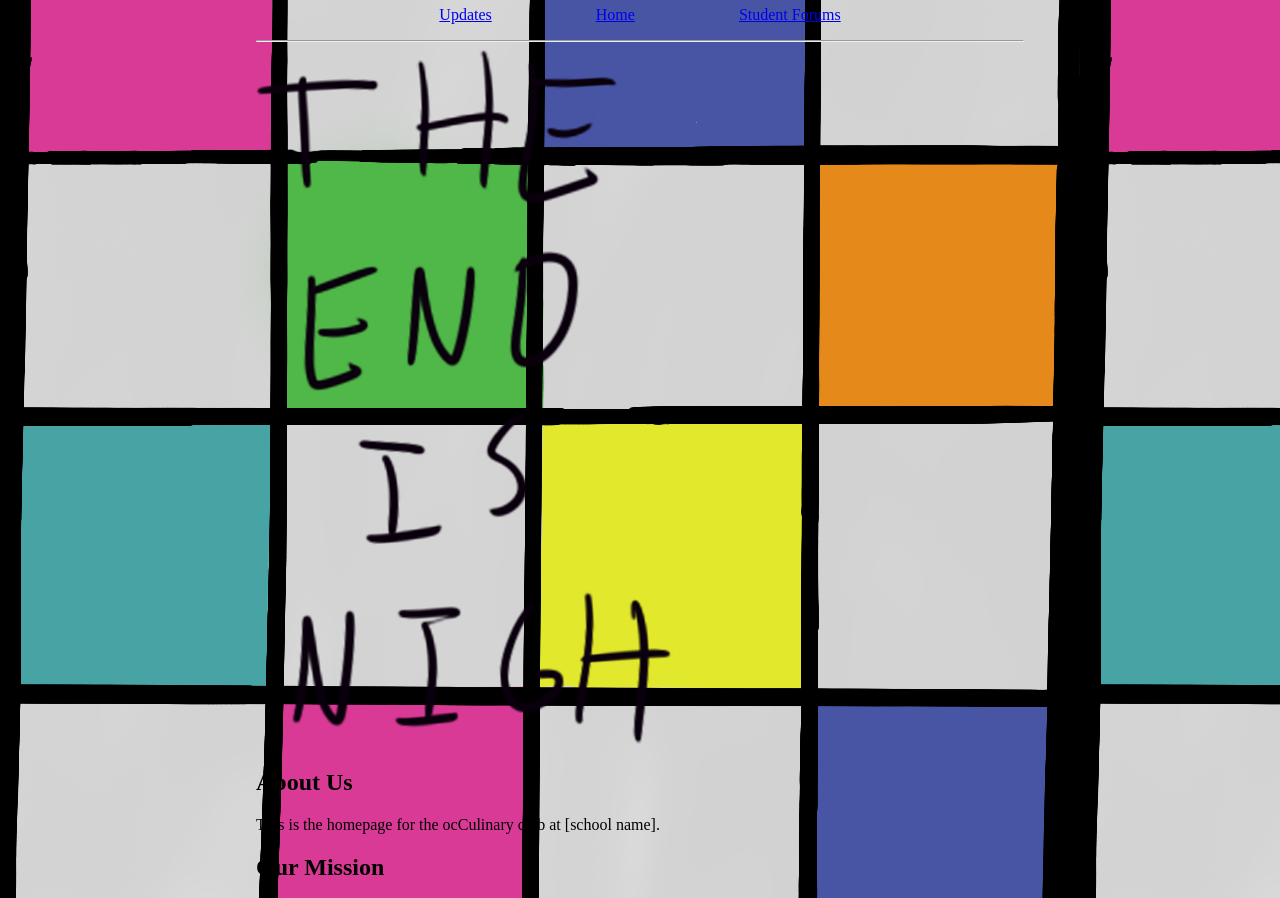
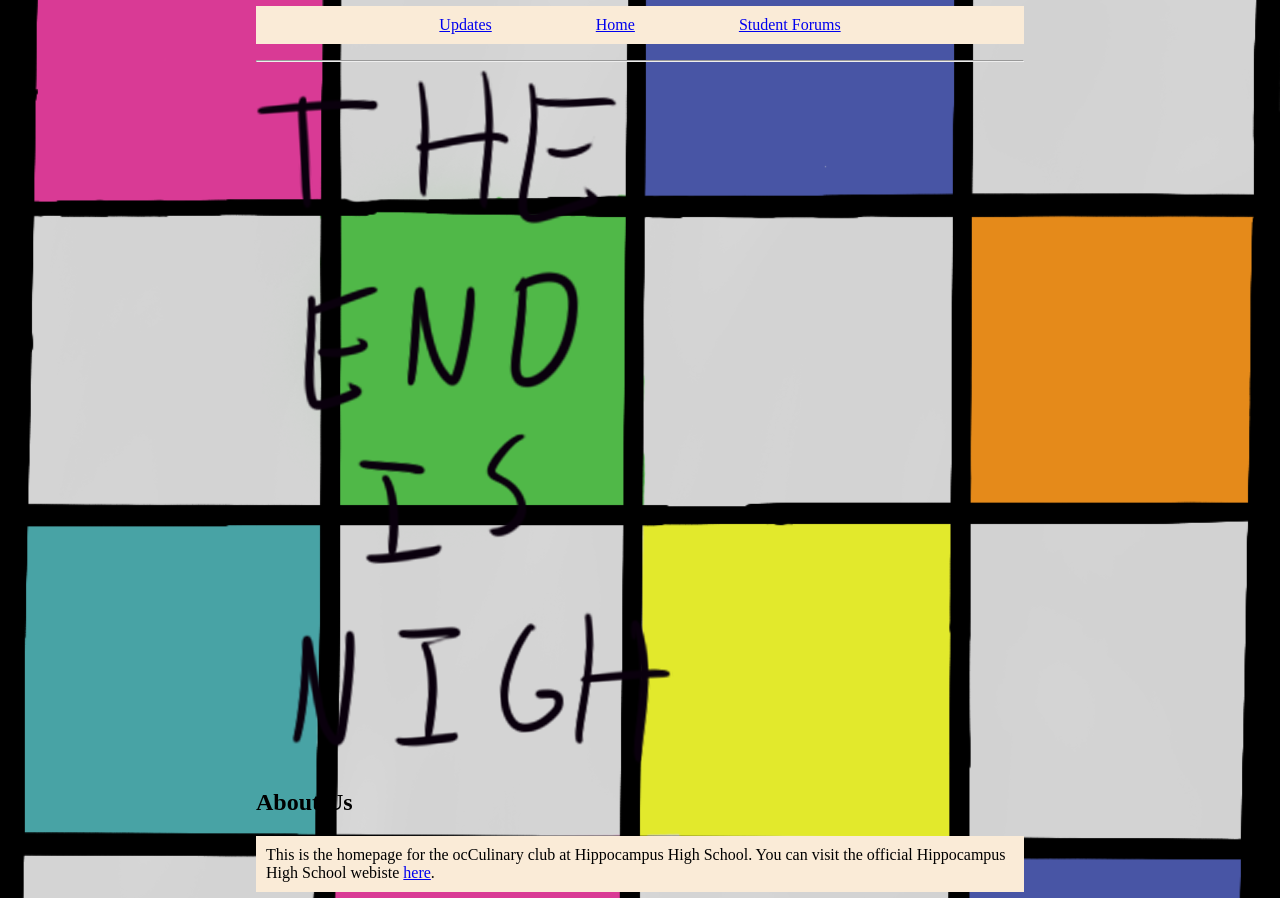
Before and after one commit to LukeKnotts/ocCulinaryClub, a plain HTML site: page index.html in a window 1280 px wide. Shown: the part 116-1014 px from the top of the page. Drawn offline with Linux system fonts and the light colour scheme.

Commit message:
link to school website

```diff
--- a/index.html
+++ b/index.html
@@ -16,7 +16,7 @@
   <hr></hr>
   <img src="/images/theendisnigh.png">
       <h2>About Us</h2>
-      <p>This is the homepage for the ocCulinary club at [school name].</p>
+      <p>This is the homepage for the ocCulinary club at Hippocampus High School. You can visit the official Hippocampus High School webiste <a href="https://hippocampus-highschool.netlify.app">here</a></a>.</p>
       <h2>Our Mission</h2>
       <p>We are passionate group of caring individuals, all of whom have the central goal of pursuing academics and other praiseworthy qualities for our respectful school students. We hope to foster a nice environment for the kids where they can further pursue the academic field of culinary, and further their academic skills.</p>
       <br></br>
--- a/styles.css
+++ b/styles.css
@@ -1,6 +1,7 @@
 body {
   background-image: url("images/websitebgbetter.png");
-  background-repeat: repeat-x repeat-y;
+  background-repeat:repeat-y;
+  background-size: 100%;
   margin-left: 20%;
   margin-right: 20%;
   margin-top: 5%;
@@ -29,6 +30,12 @@ h1 {
   color: blue;
 }
 
+p {
+  display: block;
+  background-color: antiquewhite;
+  padding: 10px;
+}
+
 a.topnav {
   white-space: nowrap;
   margin-left: 50px;
@@ -37,4 +44,5 @@ a.topnav {
 
 p.topnav {
   text-align: center;
+  background-color: none;
 }
```
